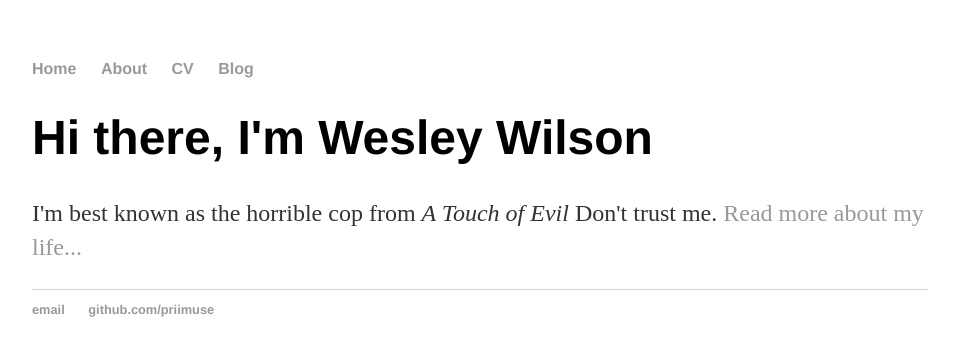
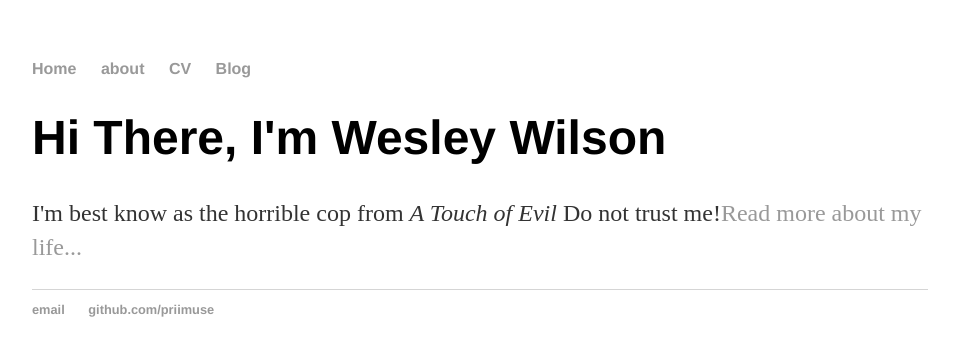
Before and after one commit to priimuse/priimuse.github.io, a Jekyll site: the page built from index.html, in a window 1280 px wide. Shown: the top 356 px of the page, without its empty margins (160-1115 px from the left). Built offline with Jekyll 4.4.1, drawn with Linux system fonts in a browser that asks for light colours.

Commit message:
Update index.html

```diff
--- a/index.html
+++ b/index.html
@@ -1,30 +1,9 @@
-<!DOCTYPE html>
-<html>
-  <head>
-    <title> Wesley Wilson, Some Random Guy</title>
-    <!-- link to main style sheet -->
-    <link rel="stylesheet" type="text/css" href="/css/main.css">
-  </head>
-  <body>
-    <nav>
-    <ul>
-      <li><a href = "/">Home</a></li>
-      <li><a href = "/about">About</a></li>
-      <li><a href = "/cv">CV</a></li>
-      <li><a href = "/blog">Blog</a></li>
-    </ul>
-    </nav>
-    <div class = "container">
-    <div class = "blurb">
-      <h1>Hi there, I'm Wesley Wilson</h1>
-        <p>I'm best known as the horrible cop from <em>A Touch of Evil</em> Don't trust me. <a href = "/about">Read more about my life...</a></p>
-    </div><!-- /.blurb -->
-    </div><!-- /.container -->
-    <footer>
-    <ul>
-      <li><a href = "mailto:wmwilson87@gmail.com">email</a></li>
-      <li><a href="https://github.com/priimuse">github.com/priimuse</a></li>
-    </ul>
-    </footer>
-  </body>
-</html>
+---
+layout: default
+title: Wesley Wilson, Some Random Guy
+---
+
+<div class = "blurb">
+  <h1>Hi There, I'm Wesley Wilson</h1>
+  <p>I'm best know as the horrible cop from <em>A Touch of Evil</em> Do not trust me!<a href = "/about">Read more about my life...</a></p>
+</div><!-- /.blurb -->
```
